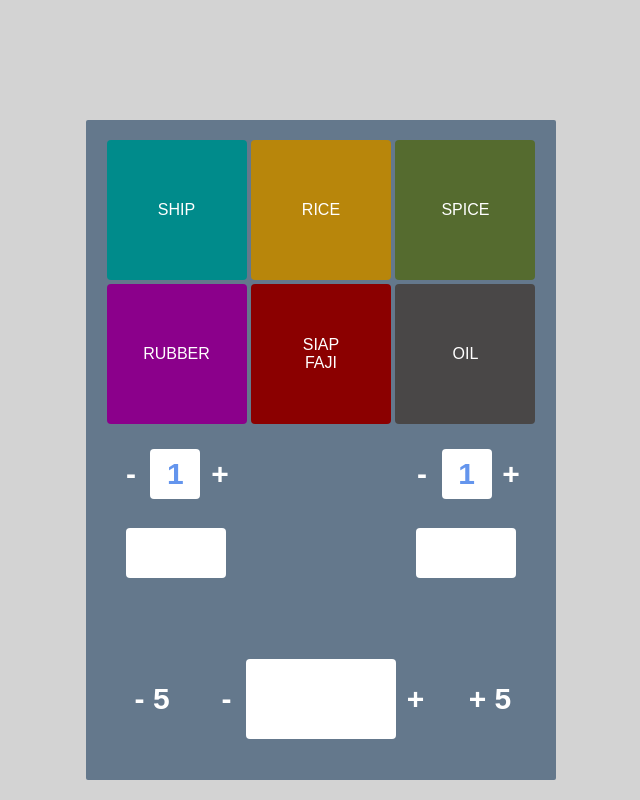
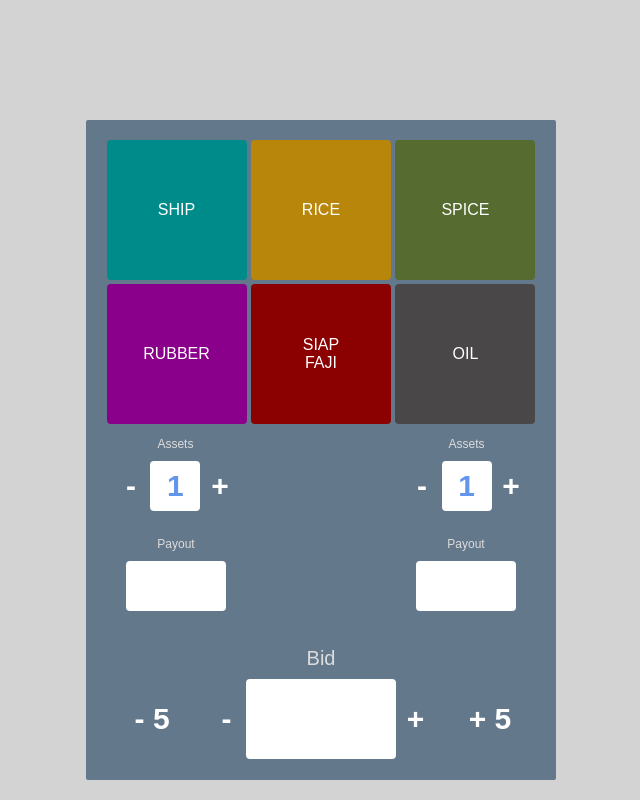
Before and after one commit to j-feigner/jordans-isola, a PHP site: page /indonesia_mergers/index.php in a window 1280 px wide. Shown: the whole page, without its empty margins (319-959 px from the left). Run offline with PHP 8.4, Linux system fonts and the light colour scheme.

Commit message:
Added labels to all outputs

```diff
--- a/www/indonesia_mergers/css/style.css
+++ b/www/indonesia_mergers/css/style.css
@@ -52,6 +52,15 @@ html, body {
     background-color: white;
     border-radius: 4px;
     color:cornflowerblue;
+}
+
+.label {
+    width: 100%;
+    text-align: center;
+    font-size: 12px;
+    height: 12px;
+    line-height: 12px;
+    color: rgb(220, 220, 220);
 }
 
 .goods-selection {
@@ -124,7 +133,7 @@ html, body {
 .asset-selection {
     position: relative;
     width: 400px;
-    height: 70px;
+    height: 80px;
     top: 30px;
     margin: auto;
 }
@@ -156,29 +165,39 @@ html, body {
     top: 50px;
     margin: auto;
     width: 400px;
-    height: 70px;
+    height: 80px;
     line-height: 70px;
 }
 
+.payout {
+    position: absolute;
+    width: 110px;
+    margin: 0px;
+}
+
 #payout1 {
-    position: absolute;
-    width: 100px;
     left: 0px;
 }
 
 #payout2 {
-    position: absolute;
+    right: 0px;
+}
+
+#payout1Output {
     width: 100px;
-    right: 0px;
+}
+
+#payout2Output {
+    width: 100px;
 }
 
 .bid-selection {
     position: relative;
-    top: 100px;
+    top: 80px;
     width: 100%;
-    height: 100px;
+    height: 120px;
     text-align: center;
-    line-height: 100px;
+    line-height: 120px;
 }
 
 .bid-selection #bidMinus5 {
@@ -191,6 +210,13 @@ html, body {
     width: 60px;
 }
 
+#bidLabel {
+    height: 20px;
+    line-height: 20px;
+    font-size: 20px;
+    margin-bottom: -10px;
+}
+
 #bidOutput {
     width: 150px;
     height: 80px;
--- a/www/indonesia_mergers/html/index.html
+++ b/www/indonesia_mergers/html/index.html
@@ -37,21 +37,30 @@
             </div>
             <div class="asset-selection">
                 <div class="asset" id="asset1">
+                    <div class="label" id="asset1Label">Assets</div>
                     <div class="value-adjuster" id="asset1Minus">-</div>
                     <div class="value-output" id="asset1Value">1</div>
                     <div class="value-adjuster" id="asset1Plus">+</div>
                 </div>
                 <div class="asset" id="asset2">
+                    <div class="label" id="asset2Label">Assets</div>
                     <span class="value-adjuster" id="asset2Minus">-</span>
                     <span class="value-output" id="asset2Value">1</span>
                     <span class="value-adjuster" id="asset2Plus">+</span>
                 </div>
             </div>
             <div id="payout-output">
-                <div class="value-output" id="payout1"></div>
-                <div class="value-output" id="payout2"></div>
+                <div class="payout" id="payout1">
+                    <div class="label" id="payout1Label">Payout</div>
+                    <div class="value-output" id="payout1Output"></div>
+                </div>
+                <div class="payout" id="payout2">
+                    <div class="label" id="payout2Label">Payout</div>
+                    <div class="value-output" id="payout2Output"></div>
+                </div>
             </div>
             <div class="bid-selection">
+                <div class="label" id="bidLabel">Bid</div>
                 <span class="value-adjuster" id="bidMinus5">- 5</span>
                 <span class="value-adjuster" id="bidMinus1">-</span>
                 <span class="value-output" id="bidOutput"></span>
--- a/www/indonesia_mergers/js/script.js
+++ b/www/indonesia_mergers/js/script.js
@@ -62,11 +62,11 @@ class App {
 
         this.payout1 = {
             value: 0,
-            display: document.querySelector("#payout1")
+            display: document.querySelector("#payout1Output")
         }
         this.payout2 = {
             value: 0,
-            display: document.querySelector("#payout2")
+            display: document.querySelector("#payout2Output")
         }
     }
 
```
